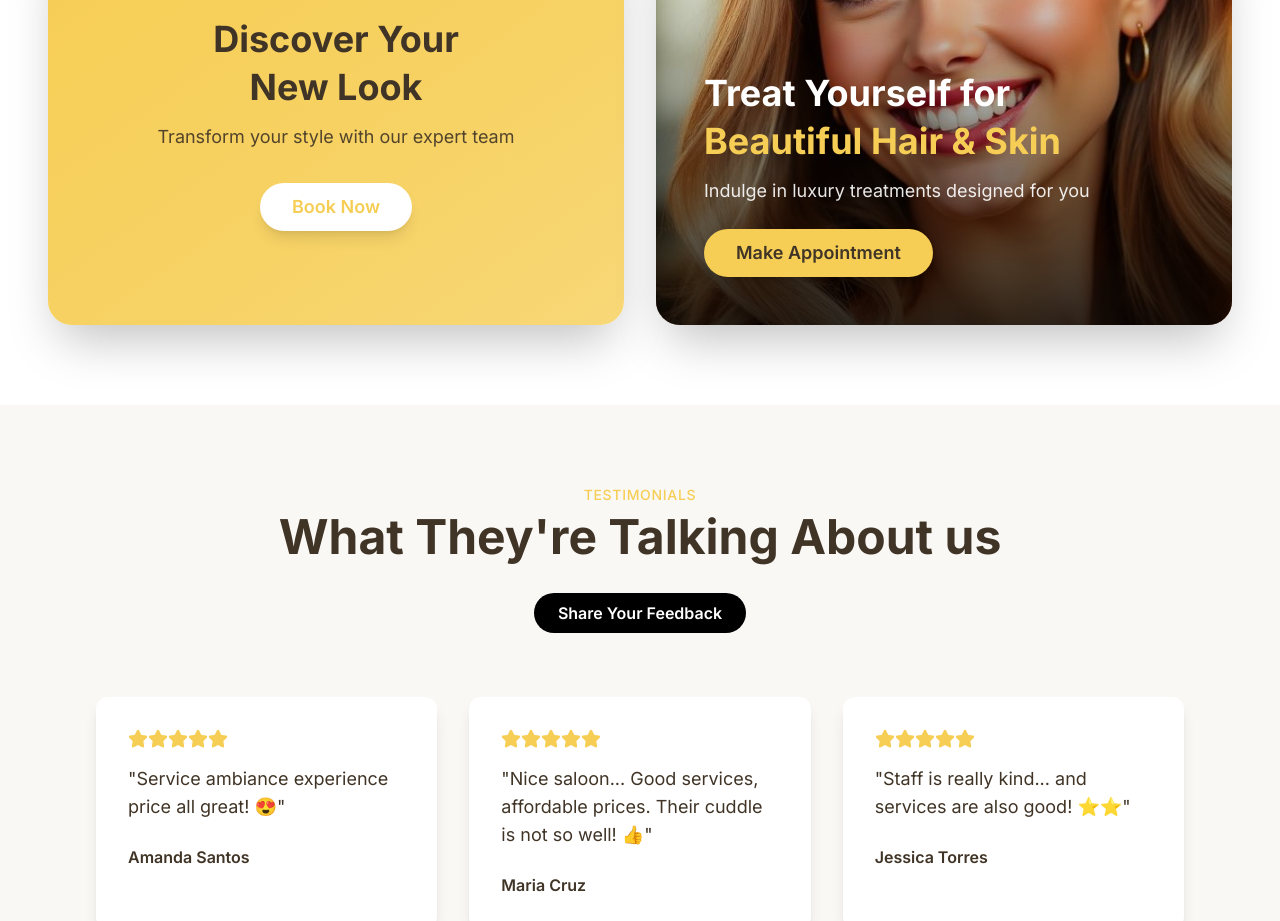
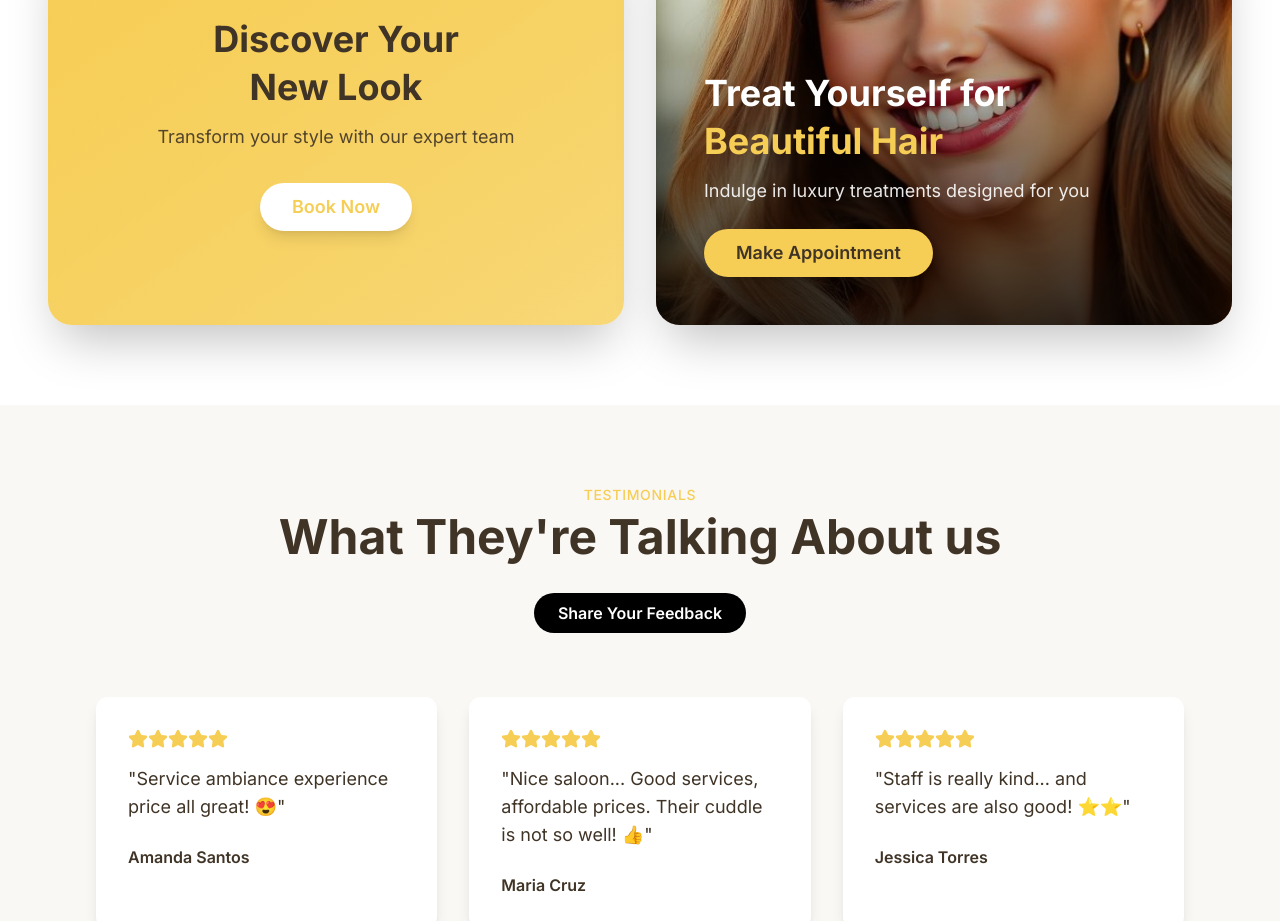
Before and after one commit to TorioTrades/cjhair-transform-hub-04690-56070, a React (Vite) app: page / in a window 1280 px wide. Shown: the part 4440-5361 px from the top of the page. Built offline with nearby package versions, Linux system fonts and the light colour scheme; the HTML template or start-up script is replaced by a standard one.

Commit message:
Remove "& Skin" text

```diff
--- a/src/components/Promotions.tsx
+++ b/src/components/Promotions.tsx
@@ -41,7 +41,7 @@ const Promotions = () => {
             <div className="relative z-10 p-8 md:p-12 flex flex-col justify-end h-full min-h-[350px] md:min-h-[400px]">
               <h3 className="text-3xl md:text-4xl font-serif font-bold text-white mb-3 md:mb-4">
                 Treat Yourself for
-                <span className="block mt-1 md:mt-2 text-primary">Beautiful Hair & Skin</span>
+                <span className="block mt-1 md:mt-2 text-primary">Beautiful Hair</span>
               </h3>
               <p className="text-white/90 text-base md:text-lg mb-4 md:mb-6">
                 Indulge in luxury treatments designed for you
```
